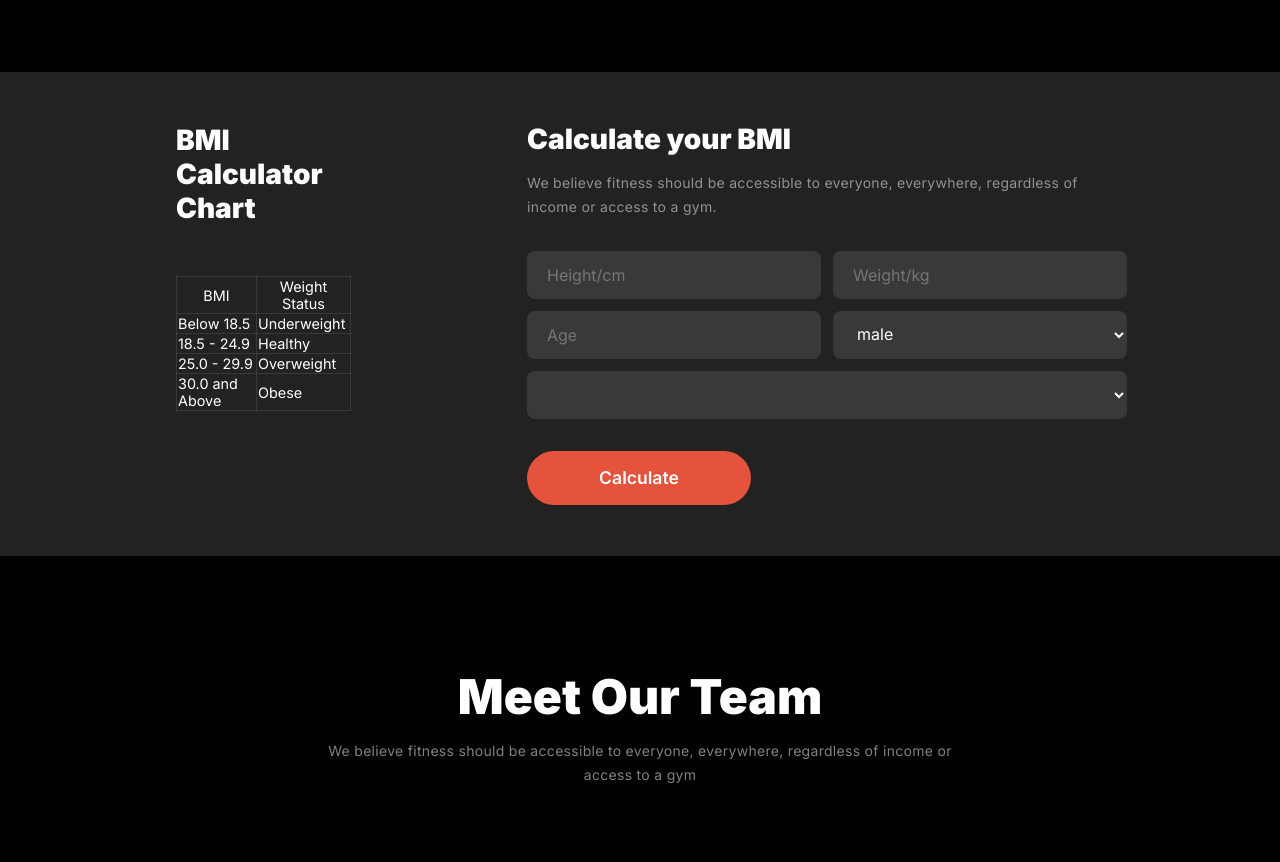
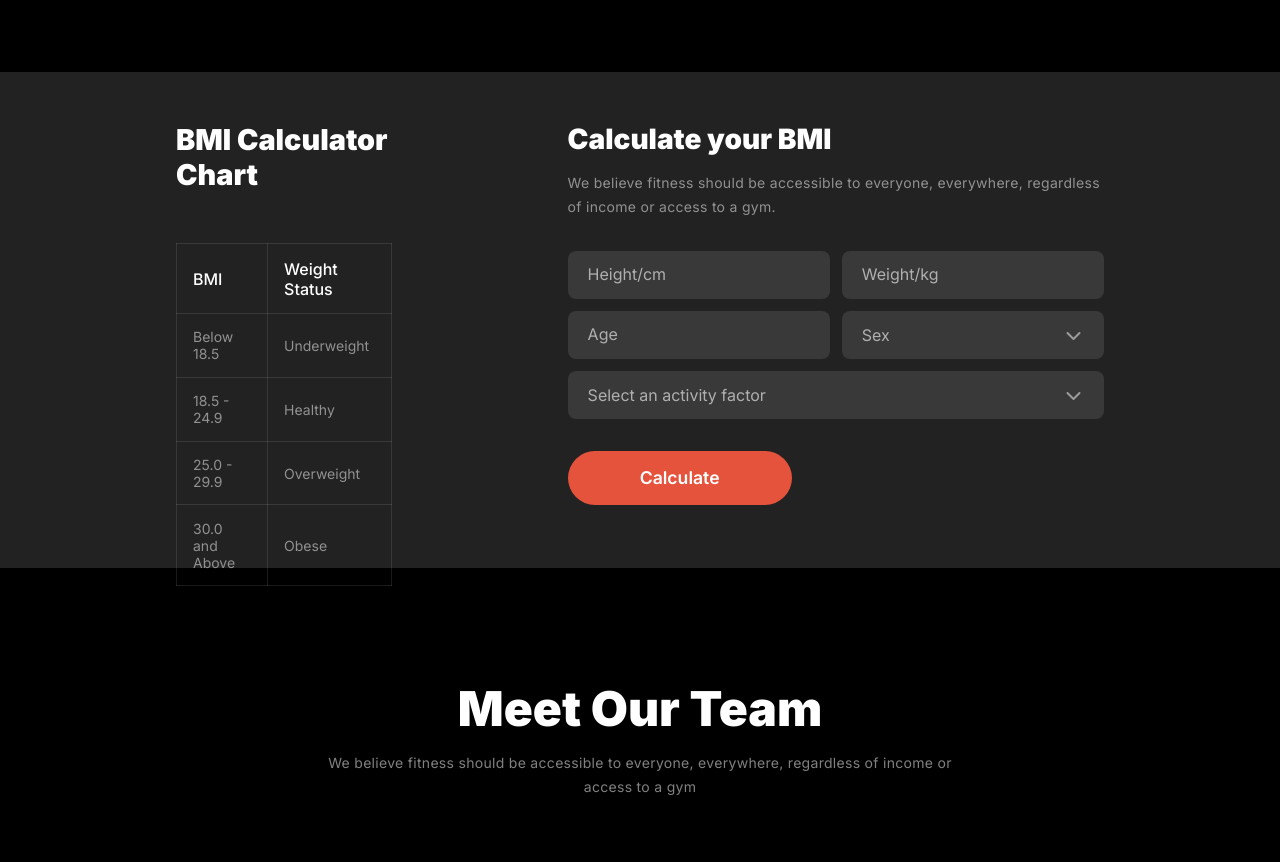
Before and after one commit to wuanzo/assignment2, a plain HTML site: page index.html in a window 1280 px wide. Shown: the part 2660-3522 px from the top of the page. Drawn offline with Linux system fonts and the light colour scheme; a web font is replaced by a local one.

Commit message:
bmi-section-final-edits

```diff
--- a/index.html
+++ b/index.html
@@ -5,6 +5,7 @@
         <meta name="viewport" content="width=device-width, initial-scale=1.0">
         <title>Assignment 2</title>
         <link rel="stylesheet" href="style.css">
+        <script src="https://kit.fontawesome.com/24e9a73f6c.js" crossorigin="anonymous"></script>
     </head>
     <body>
         <header>
@@ -161,7 +162,7 @@
 
         <section class="bmi-section">
             <div class="bmi-table-container">
-                <h1 id="bmi-calc-chart">BMI Calculator Chart</h1>
+                <h1 id="bmi-calc-chart" class="title">BMI Calculator Chart</h1>
                 <table class="bmi-table">
                     <tr>
                         <th><span>BMI</span></th>
@@ -195,13 +196,23 @@
                     <input type="text" placeholder="Height/cm">
                     <input type="text" placeholder="Weight/kg">
                     <input type="text" placeholder="Age">
-                    <select name="sex" id="select-sex">
-                        <option value="male">male</option>
-                        <option value="female">female</option>
-                    </select>
-                    <select name="activity" id="activity" value="Select an Activity factor">
+                    <div class="select-container">
 
-                    </select>
+                        <select required name="sex" id="select-sex">
+                            <option value="" disabled selected hidden>Sex</option>
+                            <option value="male">male</option>
+                            <option value="female">female</option>
+                        </select>
+                    </div>
+                    <div class="select-container" id="activity">
+
+                        <select required name="activity" value="Select an Activity factor">
+                            <option value="" disabled selected hidden>Select an activity factor</option>
+                            <option value="lazy1">lazy 1</option>
+                            <option value="lazy2">lazy 2</option>
+                            <option value="therock">the rock</option>
+                        </select>
+                    </div>
 
                 </div>
                 <div>
--- a/style.css
+++ b/style.css
@@ -402,21 +402,32 @@ nav > div > button:last-child{
 
 #bmi-calc-chart{
     margin-bottom: 3.2rem;
+    font-size: 1.8rem;
+}
+
+.bmi-table{
+    max-width: 310px;
+    width: 100%;
 }
 
 .bmi-table, .bmi-table th, .bmi-table td{
     border: 1px solid;
     border-collapse: collapse;
     font-weight: 400;
-    font-size: 0.9rem;
+    font-size: 14px;
     color: rgba(255, 255, 255, 0.1);
+    text-align: left;
+    padding: 0.9rem 1rem;
 }
 
-.bmi-table td{
-
+.bmi-table th{
+    font-size: 1rem;
+    font-weight: 500;
 }
 
-
+.bmi-table td>span{
+    color: rgb(255, 255, 255, 0.5);
+}
 
 
 .calculate{
@@ -437,16 +448,47 @@ nav > div > button:last-child{
 }
 
 .inputs > input, .inputs select{
+    width: 100%;
     padding: 0.75rem 2.5rem 0.75rem 1.25rem;
     height: 3rem;
     border: none;
-    border-radius: 8px;
+    border-radius: 0.5rem;
 	background: rgba(255, 255, 255, 0.1);
+}
+
+.inputs > input::placeholder, .inputs select:invalid{
     font-size: 1rem;
+    color: rgba(255, 255, 255, 0.6);
+    font-size: 1rem;
+    font-weight: 400;
+}
+
+select > option{
+    background-color: rgba(255, 255, 255, 0.1);
+    color: black;
 }
 
 #activity{
     grid-column: span 2;
+}
+
+
+.select-container{
+    position: relative;
+}
+
+.select-container select{
+    appearance: none;
+}
+
+.select-container:after{
+    content: "\f078";
+    font-family: "FontAwesome";
+    position: absolute;
+    right: 1.4rem;
+    top: 1rem;
+    opacity: 0.5;
+    pointer-events: none;
 }
 
 
```
Also changed, not shown: chevron-down-solid.svg (added).
